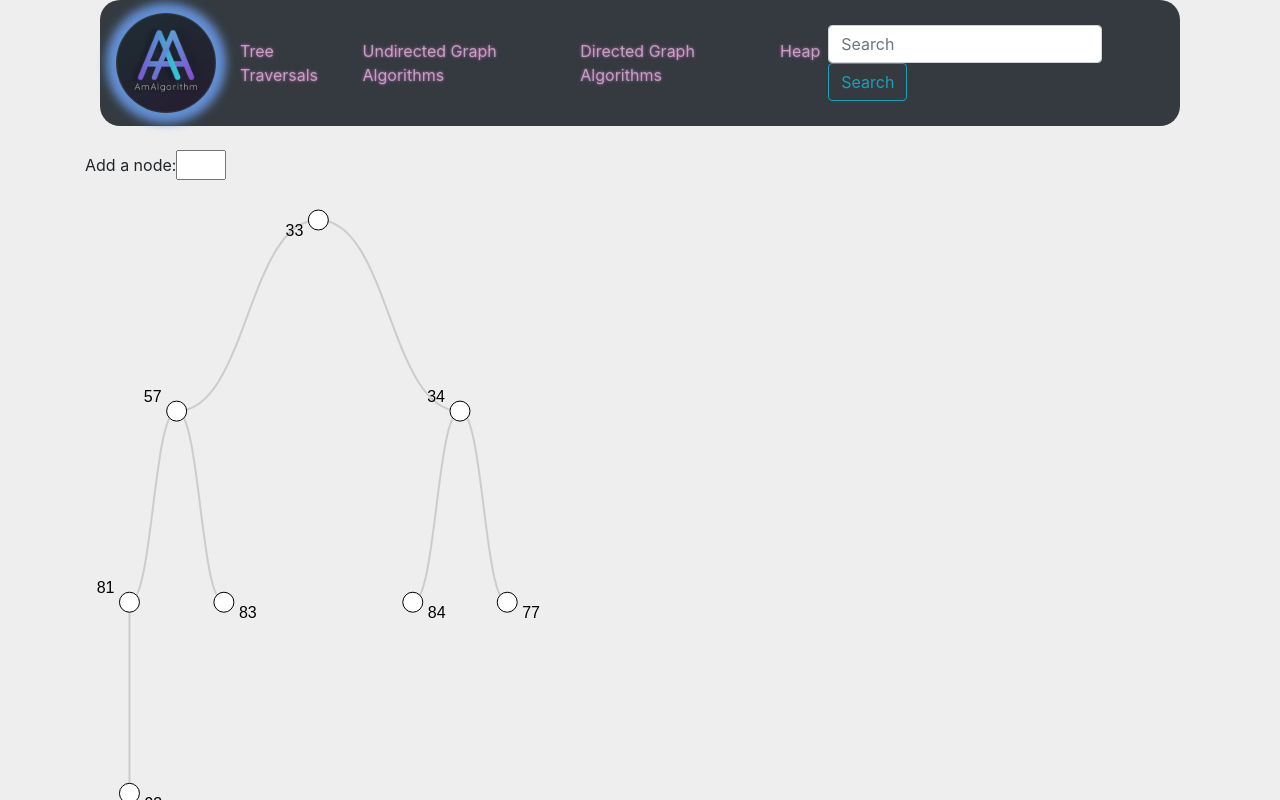
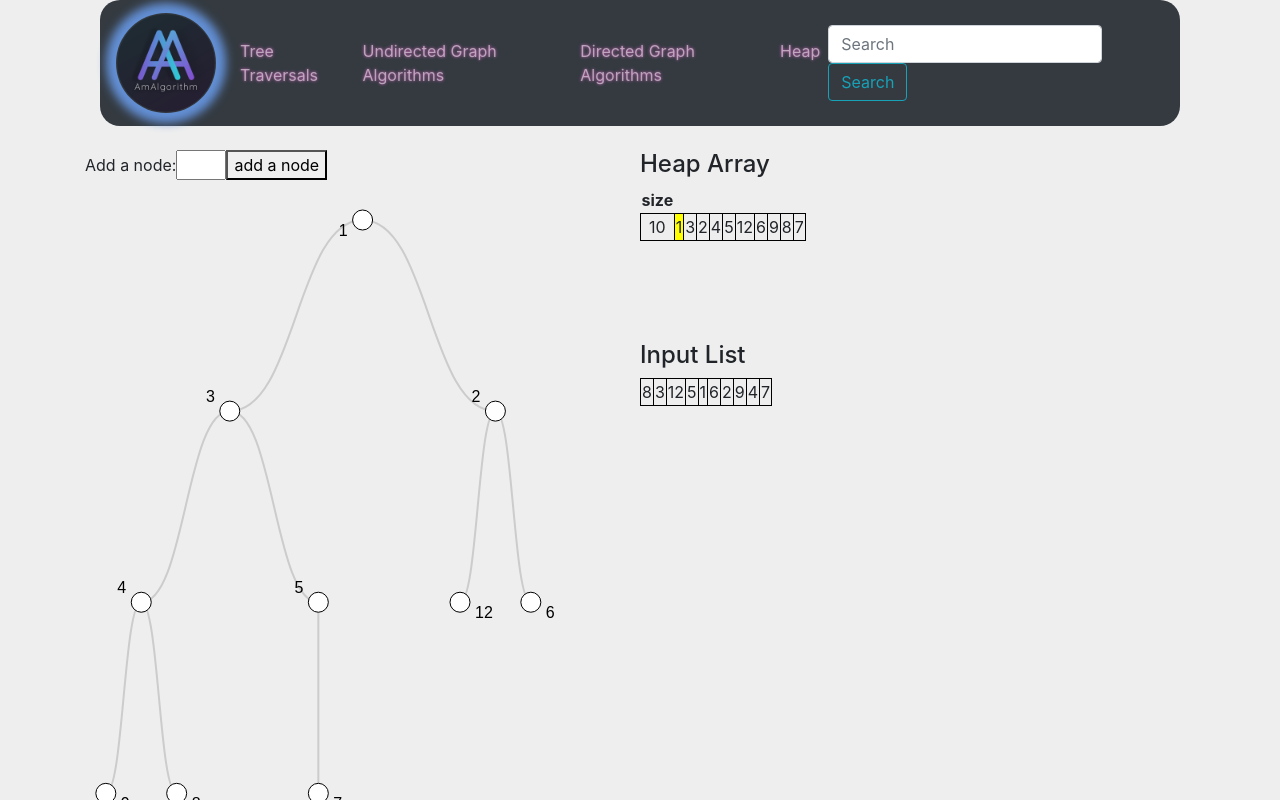
Before and after one commit to luaywadie/AmAlgorithms, a React (Create React App) app in the folder visualizations-app/: page /heap in a window 1280 px wide. Built offline with nearby package versions, Linux system fonts and the light colour scheme.

Commit message:
heap implementation functional, display data in tables

```diff
--- a/visualizations-app/src/Components/NavigationBar.js
+++ b/visualizations-app/src/Components/NavigationBar.js
@@ -12,7 +12,7 @@ import {
 import TreeTraversals from '../Components/TreeTraversals';
 import UndirectedGraphAlgorithms from '../Components/UndirectedGraphAlgorithms';
 import DirectedGraphAlgorithms from '../Components/DirectedGraphAlgorithms';
-import HeapComponent from '../Components/data-structures/HeapComponent';
+import Heap from '../Components/data-structures/Heap';
 
 import '../styles/Navigation-bar.scss';
 import MainPage from './MainPage';
@@ -59,7 +59,7 @@ const NavigationBar = () => {
         path="/directed_graph_algorithms"
         component={DirectedGraphAlgorithms}
       />
-      <Route path="/heap" component={HeapComponent} />
+      <Route path="/heap" component={Heap} />
 
       <Route exact path="/" component={MainPage} />
     </Router>
--- a/visualizations-app/src/Components/algorithms/graph-algorithms/Dijkstra.js
+++ b/visualizations-app/src/Components/algorithms/graph-algorithms/Dijkstra.js
@@ -1,5 +1,7 @@
 import React, { Component } from 'react';
-const { Heap: PriorityQueue } = require('../../../data-structures/Heap.js');
+const {
+  Heap: PriorityQueue,
+} = require('../../../helpers/data-structures/heap_helper.js');
 // [cost, node]
 
 class Dijkstra extends Component {
--- /dev/null
+++ b/visualizations-app/src/Components/data-structures/Heap.js
@@ -0,0 +1,232 @@
+import React, { Component } from 'react';
+import createDynamicTree from '../../graph-builders/dynamic-tree-builder';
+
+class Heap extends Component {
+  constructor(props) {
+    super(props);
+    this.state = {
+      inputList: [8, 3, 12, 5, 1, 6, 2, 9, 4, 7],
+      heapA: [],
+      inputNum: '',
+    };
+    this.adjList = {};
+    this.dataStructure = document.getElementById('graph-container');
+  }
+
+  componentDidMount = () => {
+    this.buildHeap();
+    createDynamicTree(this.adjList);
+  };
+
+  componentWillUnmount() {
+    let svg = document.getElementById('heap-tree-svg');
+    if (this.dataStructure.hasChildNodes()) this.dataStructure.removeChild(svg);
+  }
+
+  buildHeap = () => {
+    if (this.heap) {
+      this.heap.h = [0];
+      this.heap.size = 0;
+    } else {
+      this.heap = new Heap_DS_Helper();
+    }
+    for (let e of this.state.inputList) {
+      this.heap.insert(e);
+    }
+    this.setState({ heapA: this.heap.h });
+    this.convertHeapArrayToAdjList(this.heap.h);
+  };
+
+  updateMyComponent = async () => {
+    await this.setState({
+      inputList: [...this.state.inputList, Number(this.state.inputNum)],
+      inputNum: '',
+    });
+
+    let svg = document.getElementById('heap-tree-svg');
+    if (this.dataStructure.hasChildNodes()) this.dataStructure.removeChild(svg);
+    this.buildHeap();
+
+    createDynamicTree(this.adjList);
+  };
+
+  convertHeapArrayToAdjList = (a) => {
+    let adjList = {};
+
+    for (let i = 1; i <= a[0]; i++) {
+      let parent = a[i];
+      if (adjList[parent]) {
+        continue;
+      }
+      let leftChild = a[i * 2];
+      let rightChild = a[i * 2 + 1];
+      let children = [];
+      if (leftChild) {
+        children.push(leftChild);
+      }
+      if (rightChild) {
+        children.push(rightChild);
+      }
+      adjList[parent] = children;
+    }
+    this.adjList = adjList;
+  };
+
+  renderHeapTableData() {
+    return this.state.heapA.map((node, i) => {
+      return (
+        <td style={{ backgroundColor: i === 1 ? 'yellow' : '' }}>{node}</td>
+      );
+    });
+  }
+
+  renderHeapHeading() {
+    return (
+      <tr>
+        <th>size</th>
+      </tr>
+    );
+  }
+
+  renderInputListTableData() {
+    return this.state.inputList.map((node) => {
+      return <td>{node}</td>;
+    });
+  }
+
+  render() {
+    return (
+      <div className={'row'}>
+        <div className={'col-6'}>
+          <form
+            onSubmit={(event) => {
+              this.updateMyComponent();
+              event.preventDefault();
+            }}
+          >
+            <label>
+              Add a node:
+              <input
+                style={{ width: '50px' }}
+                type="text"
+                value={this.state.inputNum}
+                onChange={(event) => {
+                  this.setState({
+                    inputNum: event.target.value,
+                  });
+                }}
+              />
+              <button
+                type="submit"
+                disabled={
+                  this.state.inputList.filter(
+                    (x) => x === Number(this.state.inputNum)
+                  ).length > 0
+                }
+              >
+                {this.state.inputList.filter(
+                  (x) => x === Number(this.state.inputNum)
+                ).length > 0
+                  ? 'no duplicates'
+                  : 'add a node'}
+              </button>
+            </label>
+          </form>
+        </div>
+        <div className={'col-6'}>
+          <div className={'row'}>
+            <h4>Heap Array</h4>
+          </div>
+          <div className={'row'}>
+            <table id={'heap-table'} className={'float-left'}>
+              <tbody>
+                {this.renderHeapHeading()}
+                {this.renderHeapTableData()}
+              </tbody>
+            </table>
+          </div>
+          <div className={'row'}>
+            <h4>Input List</h4>
+          </div>
+          <div className={'row'}>
+            <table id={'input-list-table'} className={'float-left'}>
+              <tbody>{this.renderInputListTableData()}</tbody>
+            </table>
+          </div>
+        </div>
+      </div>
+    );
+  }
+}
+
+export default Heap;
+
+class Heap_DS_Helper {
+  constructor() {
+    this.h = [0];
+    this.size = 0;
+  }
+  insert(e) {
+    this.h[0] = ++this.size;
+    this.h[this.size] = e;
+    this.fixUp();
+  }
+  fixUp() {
+    let pos = this.size;
+    while (pos > 1) {
+      let parent = Math.floor(pos / 2);
+      if (this.h[parent] > this.h[pos]) {
+        let temp = this.h[parent];
+        this.h[parent] = this.h[pos];
+        this.h[pos] = temp;
+        pos = parent;
+      } else {
+        break;
+      }
+    }
+  }
+
+  removeRoot() {
+    let smallest = this.h;
+    this.h[1] = this.h.pop();
+    this.h[0] = --this.size;
+    this.fixDown();
+    return smallest;
+  }
+  fixDown() {
+    let pos = 1;
+    while (pos * 2 < this.size) {
+      let child = pos * 2;
+      if (this.h[child] > this.h[child + 1]) {
+        child += 1;
+      }
+      if (this.h[pos] > this.h[child]) {
+        let temp = this.h[child];
+        this.h[child] = this.h[pos];
+        this.h[pos] = temp;
+        pos = child;
+      } else {
+        break;
+      }
+    }
+  }
+
+  getArray() {
+    let a = [];
+    for (let i = 1; i <= this.size; i++) {
+      a.push(this.h[i] + ': ' + this.h[i]);
+    }
+    return a;
+  }
+
+  heapSort() {
+    let a = [];
+    let its = this.h;
+    for (let i = 0; i < its; i++) {
+      a.push(this.removeRoot());
+    }
+    console.log(a);
+    return a;
+  }
+}
+// module.exports = { Heap_DS_Helper };
--- a/visualizations-app/src/Components/data-structures/HeapComponent.js
+++ /dev/null
@@ -1,170 +0,0 @@
-import React, { Component } from 'react';
-import createDynamicTree from '../../graph-builders/dynamic-tree-builder';
-// const { Heap } = require('../../data-structures/Heap.js');
-
-class HeapComponent extends Component {
-  constructor(props) {
-    super(props);
-    this.dataStructure = document.getElementById('graph-container');
-    this.state = {
-      inputList: [34, 57, 77, 81, 83, 84, 33, 93],
-      inputNum: null,
-    };
-    this.adjList = {};
-  }
-
-  componentDidMount = () => {
-    this.buildHeap();
-    createDynamicTree(this.adjList);
-  };
-
-  buildHeap = () => {
-    if (this.heap) {
-      this.heap.h = [0];
-      this.heap.size = 0;
-    } else {
-      this.heap = new Heap();
-    }
-    for (let e of this.state.inputList) {
-      this.heap.insert(e);
-    }
-    this.convertHeapArrayToAdjList(this.heap.h);
-  };
-
-  componentDidUpdate() {
-    let svg = document.getElementById('tree-svg');
-    if (this.dataStructure.hasChildNodes()) this.dataStructure.removeChild(svg);
-    this.buildHeap();
-
-    createDynamicTree(this.adjList);
-  }
-
-  convertHeapArrayToAdjList = (a) => {
-    let adjList = {};
-    for (let i = 1; i <= a[0]; i++) {
-      let leftChild = a[i * 2];
-      let rightChild = a[i * 2 + 1];
-      if (leftChild && rightChild) {
-        adjList[a[i]] = [leftChild, rightChild];
-      } else if (leftChild && !rightChild) {
-        adjList[a[i]] = [leftChild];
-      } else if (!leftChild && rightChild) {
-        adjList[a[i]] = [rightChild];
-      } else {
-        adjList[a[i]] = [];
-      }
-    }
-    this.adjList = adjList;
-  };
-
-  render() {
-    return (
-      <div>
-        <form
-          onSubmit={(event) => {
-            event.preventDefault();
-          }}
-        >
-          <label>
-            Add a node:
-            <input
-              style={{ width: '50px' }}
-              type="text"
-              value={this.state.inputNum}
-              onChange={(event) => {
-                this.setState({
-                  inputList: [
-                    ...this.state.inputList,
-                    Number(event.target.value),
-                  ],
-                });
-              }}
-            />
-          </label>
-        </form>
-      </div>
-    );
-  }
-}
-
-export default HeapComponent;
-
-class Heap {
-  constructor() {
-    this.h = [0];
-    this.size = 0;
-  }
-  insert(e) {
-    this.h[0] = ++this.size;
-    this.h[this.size] = e;
-    this.fixUp();
-  }
-  fixUp() {
-    let pos = this.size;
-    while (pos > 1) {
-      let parent = Math.floor(pos / 2);
-      if (this.h[parent] > this.h[pos]) {
-        let temp = this.h[parent];
-        this.h[parent] = this.h[pos];
-        this.h[pos] = temp;
-        pos = parent;
-      } else {
-        break;
-      }
-    }
-  }
-
-  removeRoot() {
-    let smallest = this.h;
-    this.h[1] = this.h.pop();
-    this.h[0] = --this.size;
-    this.fixDown();
-    return smallest;
-  }
-  fixDown() {
-    let pos = 1;
-    while (pos * 2 < this.size) {
-      let child = pos * 2;
-      if (this.h[child] > this.h[child + 1]) {
-        child += 1;
-      }
-      if (this.h[pos] > this.h[child]) {
-        let temp = this.h[child];
-        this.h[child] = this.h[pos];
-        this.h[pos] = temp;
-        pos = child;
-      } else {
-        break;
-      }
-    }
-  }
-
-  getArray() {
-    let a = [];
-    for (let i = 1; i <= this.size; i++) {
-      a.push(this.h[i] + ': ' + this.h[i]);
-    }
-    return a;
-  }
-
-  heapSort() {
-    let a = [];
-    let its = this.h;
-    for (let i = 0; i < its; i++) {
-      a.push(this.removeRoot());
-    }
-    console.log(a);
-    return a;
-  }
-}
-// module.exports = { Heap };
-
-// let a = {
-//   34: [57, 77],
-//   57: [81, 83],
-//   77: [84, 90],
-//   81: [93],
-//   83: [],
-//   84: [],
-//   90: [],
-// }
--- a/visualizations-app/src/graph-builders/dynamic-tree-builder.js
+++ b/visualizations-app/src/graph-builders/dynamic-tree-builder.js
@@ -3,8 +3,8 @@ import * as d3 from 'd3';
 function buildTreeDataFromAdjList(adjList) {
   let treeData = {};
   let root = true;
-
-  for (let node of Object.keys(adjList)) {
+  for (let [node, children] of Object.entries(adjList)) {
+    if (root === true) {
       treeData[node] = {
         name: node,
         value: 10,
@@ -12,13 +12,21 @@ function buildTreeDataFromAdjList(adjList) {
         level: '',
         children: [],
       };
+      root = false;
     }
-
-  for (let [node, children] of Object.entries(adjList)) {
     for (let child of children) {
       if (!treeData[child]) {
         treeData[child] = {
           name: child,
+          value: 10,
+          type: 'black',
+          level: '',
+          children: [],
+        };
+      }
+      if (!treeData[node]) {
+        treeData[node] = {
+          name: node,
           value: 10,
           type: 'black',
           level: '',
@@ -60,7 +68,7 @@ function createDynamicTree(adjList) {
   const svg = d3
       .select('#graph-container')
       .append('svg')
-      .attr('id', 'tree-svg')
+      .attr('id', 'heap-tree-svg')
       .attr('width', width + margin.left + margin.right)
       .attr('height', height + margin.top + margin.bottom)
       .attr('class', 'graph'),
```
Also changed, not shown: visualizations-app/src/helpers/data-structures/heap_helper.js (renamed from visualizations-app/src/data-structures/Heap.js). Lines whose indentation alone changed are shown as unchanged.
